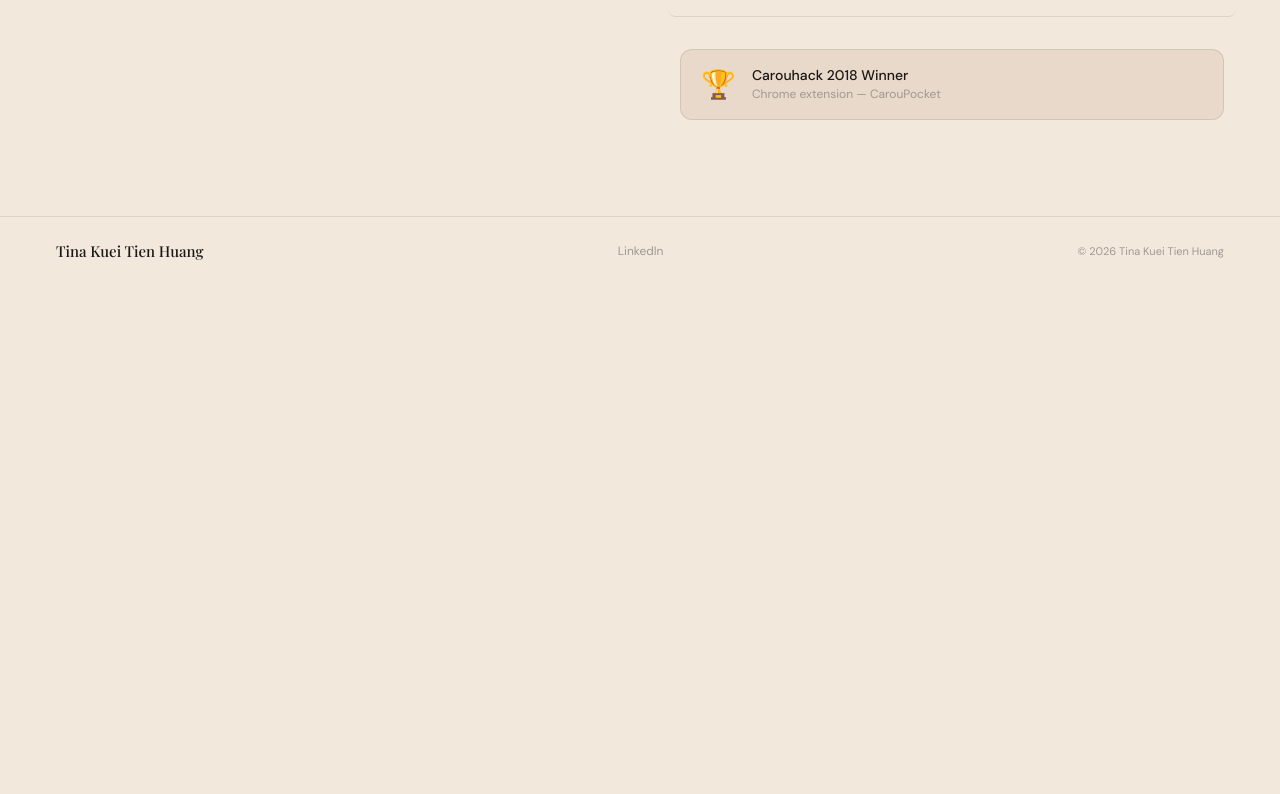
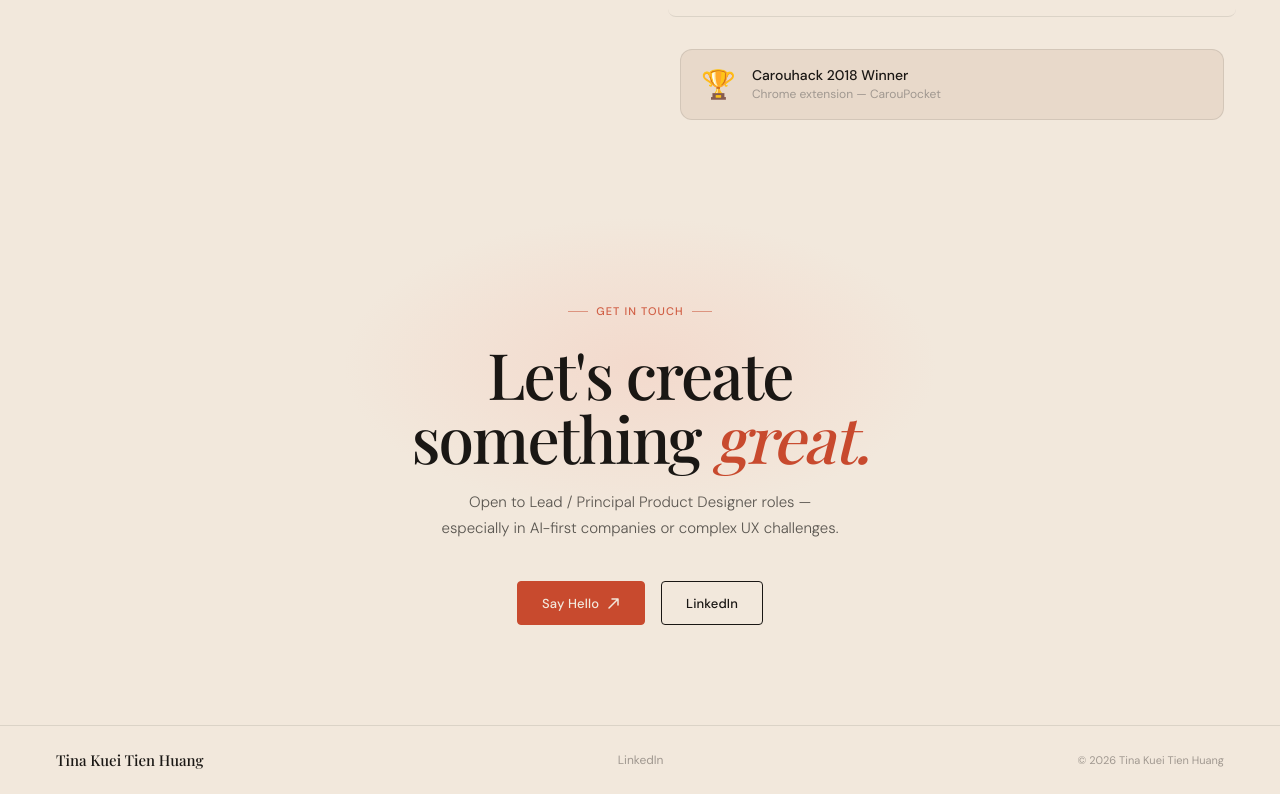
Before and after one commit to kt-huang-34/portfolio-v2, a Next.js app in the folder nextjs-app/: page /about in a window 1280 px wide. Shown: the part 1473-2267 px from the top of the page. Before the commit the page ends 1758 px from the top, so only its background shows below. Built offline with nearby package versions, Linux system fonts and the light colour scheme.

Commit message:
fix all page layout

```diff
--- a/nextjs-app/src/app/about/page.tsx
+++ b/nextjs-app/src/app/about/page.tsx
@@ -1,6 +1,7 @@
 import type { Metadata } from 'next';
 import { AboutHero } from '@/components/about/AboutHero';
 import { AboutBody } from '@/components/about/AboutBody';
+import { AboutContact } from '@/components/about/AboutContact';
 
 export const metadata: Metadata = {
   title: 'About — Tina Huang | Lead AI Product Designer',
@@ -12,6 +13,7 @@ export default function AboutPage() {
     <main>
       <AboutHero />
       <AboutBody />
+      <AboutContact />
     </main>
   );
 }
--- a/nextjs-app/src/app/page.tsx
+++ b/nextjs-app/src/app/page.tsx
@@ -5,7 +5,6 @@ import {
   Companies,
   WorkGrid,
   AboutTeaser,
-  Contact,
 } from '@/components/home';
 
 export default function HomePage() {
@@ -17,7 +16,6 @@ export default function HomePage() {
       <Companies />
       <WorkGrid />
       <AboutTeaser />
-      <Contact />
     </main>
   );
 }
--- /dev/null
+++ b/nextjs-app/src/components/about/AboutContact.tsx
@@ -0,0 +1,10 @@
+'use client';
+
+import React from 'react';
+import { useScrollReveal } from '@/lib';
+import { Contact } from '@/components/home/Contact';
+
+export function AboutContact() {
+  useScrollReveal();
+  return <Contact />;
+}
```
